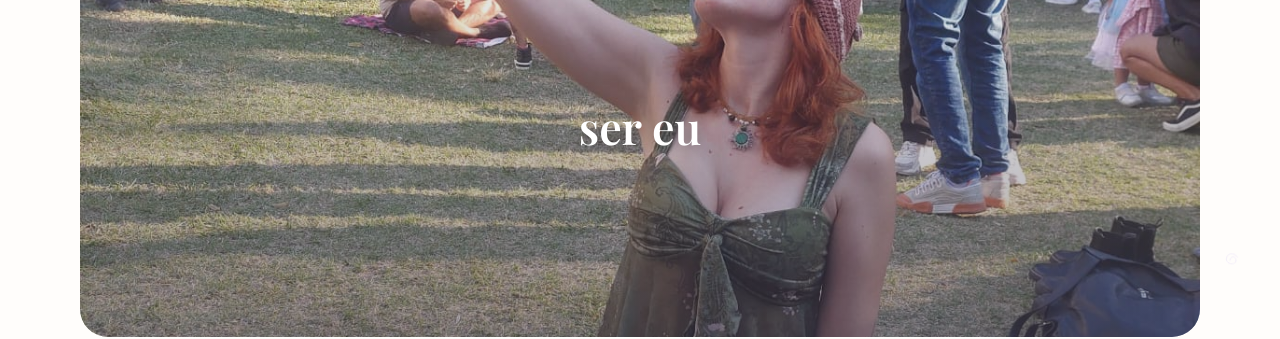
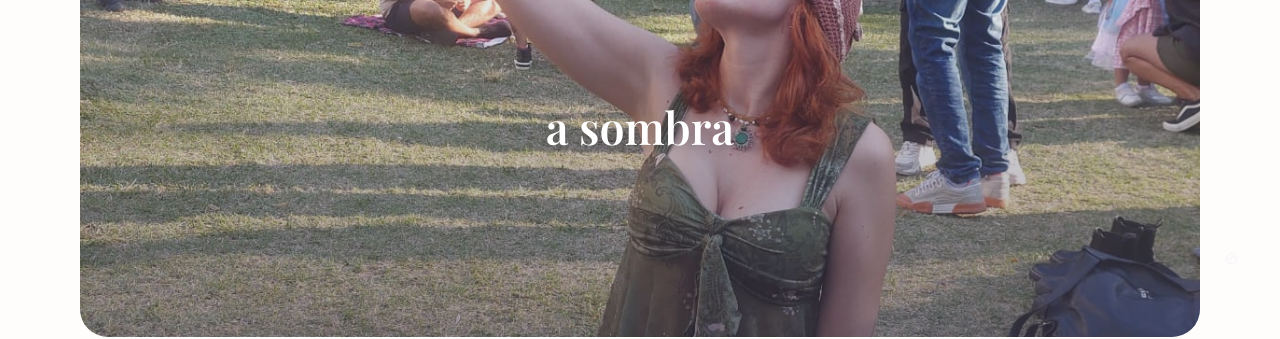
Before and after one commit to liviatoledomartins/lilipensademais, a Jekyll site: the page built from _poemas/ser-eu.md, in a window 1280 px wide and 900 px high. Shown: the part 148-487 px from the top of the window. Built offline with Jekyll 4.4.1, drawn with Linux system fonts in a browser that asks for light colours; some web fonts are replaced.

Commit message:
Update Poema “ser-eu”

```diff
--- a/_poemas/ser-eu.md
+++ b/_poemas/ser-eu.md
@@ -1,7 +1,7 @@
 ---
 type: poemas
 imagem: /assets/images/uploads/dapo.jpg
-titulo: ser eu
+titulo: a sombra
 conteudo: |-
   Quem sou eu nesse universo?
   Qual é meu papel no mundo?
```
